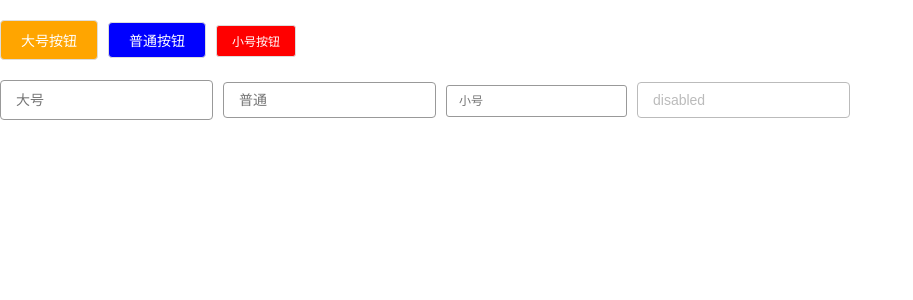
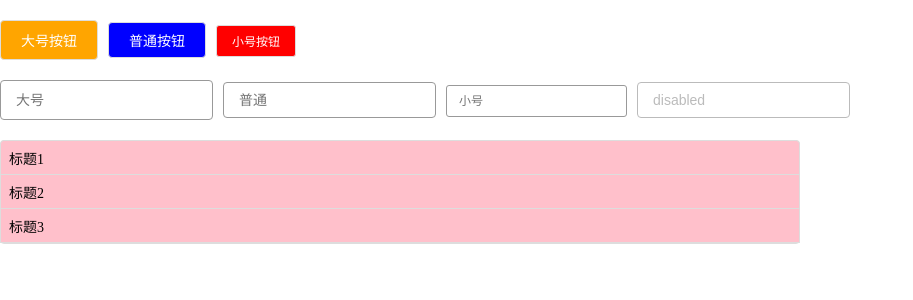
Before and after one commit to Jimmy-22/sp-ui, a Vue app: page / in a window 1280 px wide. Shown: the top 300 px of the page, without its empty margins (0-913 px from the left). Built offline with nearby package versions, Linux system fonts and the light colour scheme.

Commit message:
vue轮子：手风琴

```diff
--- /dev/null
+++ b/modules/spinfo-ui/Collapse/collapse-item.vue
@@ -0,0 +1,88 @@
+<template>
+  <div class="collapse-item">
+    <div class="title" @click="toggle">
+      {{title}}
+    </div>
+    <div class="content" v-if="open">
+      <slot></slot>
+    </div>
+  </div>
+</template>
+<script>
+export default {
+  name: "SpCollapseItem",
+  props: {
+    title: {
+      type: String,
+      require: true
+    },
+    name: {
+      type: String,
+      requireL: true
+    }
+  },
+  data() {
+    return {
+      open: false
+    }
+  },
+  inject: ['eventBus'],
+  created() {
+    console.log('son created')
+  },
+  mounted() {
+    console.log('son mounted')
+    this.eventBus && this.eventBus.$on('updated: selected', (name) => {
+      if (name !== this.name) {
+        this.close()
+      } else {
+        this.show()
+      }
+    })
+  },
+  methods: {
+    toggle() {
+      if (this.open) {
+        this.open = false
+      } else {
+        this.eventBus && this.eventBus.$emit('updated: selected', this.name)
+      }
+    },
+    close() {
+      this.open = false
+    },
+    show() {
+      this.open = true
+    }
+  }
+}
+</script>
+<style scoped lang="scss">
+  $grey: #ddd;
+  $border-radius: 4px;
+  .collapse-item {
+    > .title {
+      min-height: 35px;
+      font-size: 14px;
+      background-color: pink;
+      border: 1px solid $grey;
+      display: flex;
+      align-items: center;
+      padding: 0 8px;
+      margin-top: -1px;
+      margin-left: -1px;
+      margin-right: -1px;
+      cursor: pointer;
+    }
+    &:first-child{
+      > .title {
+        border-top-left-radius: $border-radius;
+        border-top-right-radius: $border-radius;
+      }
+    }
+    > .content {
+      min-height: 50px;
+      padding: 8px;
+    }
+  }
+</style>
--- /dev/null
+++ b/modules/spinfo-ui/Collapse/collapse.vue
@@ -0,0 +1,39 @@
+<template>
+  <div class="collapse">
+    <slot></slot>
+  </div>
+</template>
+
+<script>
+import Vue from 'vue'
+export default {
+  name: 'SpCollapse',
+  props: {
+    selected: String
+  },
+  created() {
+    console.log('father created')
+  },
+  mounted() {
+    console.log('father mounted')
+    this.eventBus.$emit('updated: selected', this.selected)
+  },
+  data() {
+    return {
+      eventBus: new Vue
+    }
+  },
+  provide() {
+    return {
+      eventBus: this.eventBus
+    }
+  }
+}
+</script>
+<style scoped lang="scss">
+  .collapse {
+    width: 800px;
+    border: 1px solid #ddd;
+    border-radius: 4px;;
+  }
+</style>
--- a/modules/spinfo-ui/index.js
+++ b/modules/spinfo-ui/index.js
@@ -1,18 +1,26 @@
 import Button from './Button'
 import Input from './Input'
+import Collapse from './Collapse/collapse'
+import CollapseItem from './Collapse/collapse-item'
 
 const SpinfoUI = {}
 const SpButton = {}
 const SpInput = {}
+const SpCollapse = {}
+const SpCollapseItem = {}
 
-const COMPONENTS = [ Button, Input ]
+const COMPONENTS = [ Button, Input, Collapse, CollapseItem ]
 
 SpButton.install = Vue => Vue.component(Button.name, Button)
 SpInput.install = Vue => Vue.component(Input.name, Input)
+SpCollapse.install = Vue => Vue.component(Collapse.name, Collapse)
+SpCollapseItem.install = Vue => Vue.component(CollapseItem.name, CollapseItem)
 
 export {
   SpButton,
-  SpInput
+  SpInput,
+  SpCollapse,
+  SpCollapseItem
 }
 
 SpinfoUI.install = function(Vue, options) {
--- a/src/App.vue
+++ b/src/App.vue
@@ -11,6 +11,13 @@
       <sp-input size="mini" placeholder="小号"></sp-input>
       <sp-input disabled value="disabled"></sp-input>
       <!--    <sp-input error="用户名不能少于两个字" value="sss"></sp-input>-->
+    </div>
+    <div class="box">
+      <sp-collapse>
+        <sp-collapse-item title="标题1" name="1">内容1</sp-collapse-item>
+        <sp-collapse-item title="标题2" name="2">内容2</sp-collapse-item>
+        <sp-collapse-item title="标题3" name="3">内容3</sp-collapse-item>
+      </sp-collapse>
     </div>
   </div>
 </template>
--- a/src/main.js
+++ b/src/main.js
@@ -1,7 +1,7 @@
 import Vue from 'vue'
 import App from './App.vue'
 //import SpUI from '../modules/spinfo-ui'
-import { SpButton, SpInput } from '../modules/spinfo-ui'
+import { SpButton, SpInput, SpCollapse, SpCollapseItem } from '../modules/spinfo-ui'
 import '../modules/spinfo-ui/common.css'
 
 //按需加载
@@ -13,6 +13,8 @@ import '../modules/spinfo-ui/common.css'
 // })
 Vue.use(SpButton)
 Vue.use(SpInput)
+Vue.use(SpCollapse)
+Vue.use(SpCollapseItem)
 
 
 Vue.config.productionTip = false
```
Also changed, not shown: 1 other file (tests, documents, lock files or other folders).
